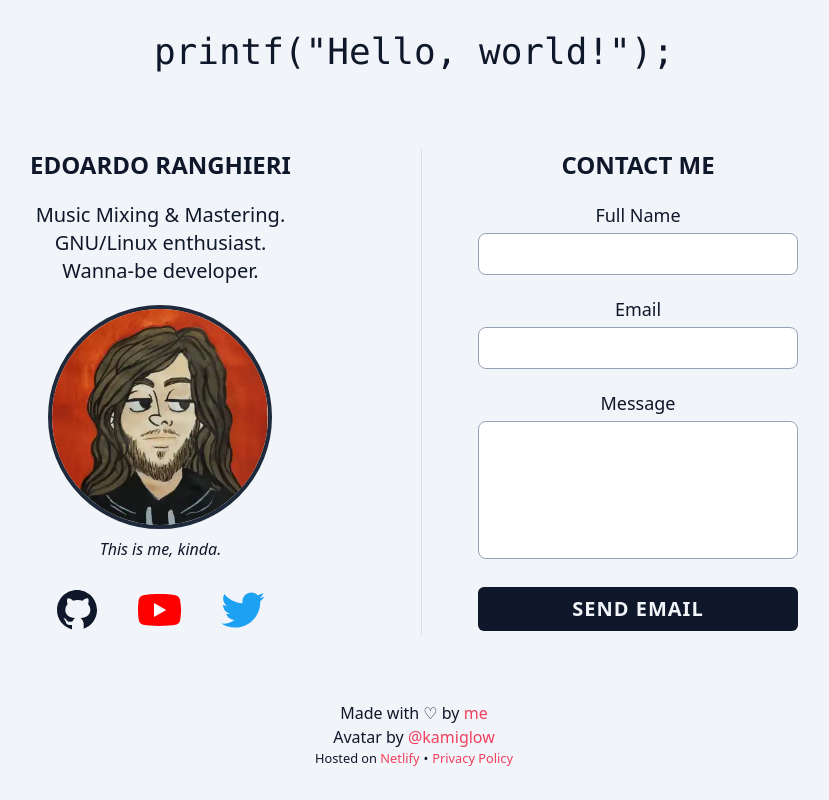
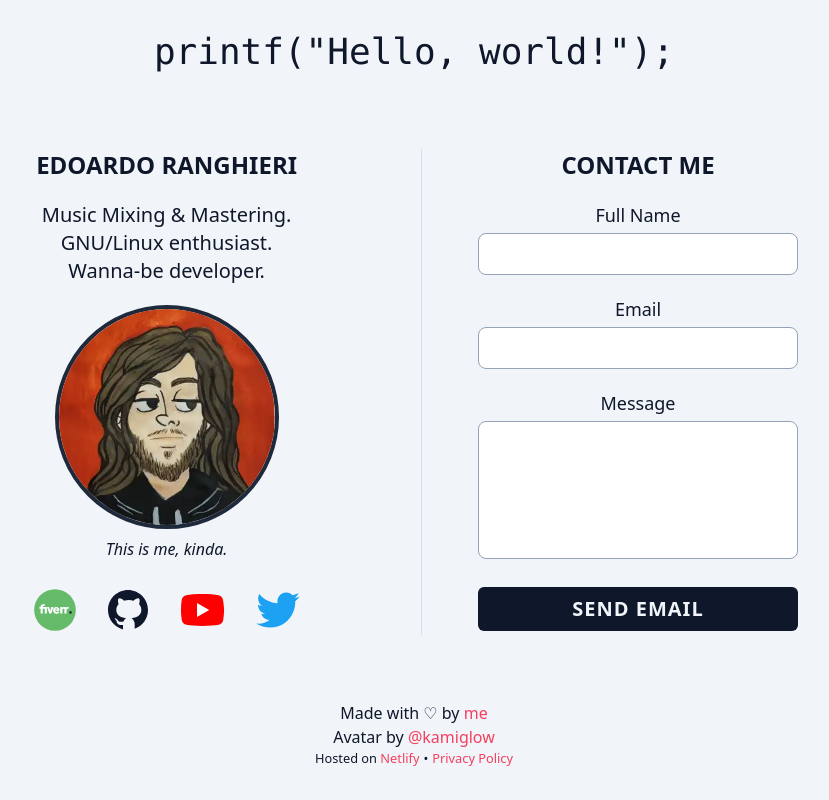
Before and after one commit to TheEdoRan/edoardo.ranghieri.com, a website: page public/index.html in a window 1280 px wide. Shown: the whole page, without its empty margins (226-1055 px from the left). Drawn offline with nearby package versions, Linux system fonts and the light colour scheme; files that its build step writes are made by us from their sources.

Commit message:
feat(index): add Fiverr link

```diff
--- a/public/index.html
+++ b/public/index.html
@@ -67,7 +67,24 @@
 					<figcaption class="italic">This is me, kinda.</figcaption>
 				</figure>
 
-				<div class="flex items-center justify-center gap-x-7 sm:gap-x-9 mt-6">
+				<div class="flex items-center justify-center gap-x-3 xs:gap-x-5 sm:gap-x-7 mt-6">
+					<a href="https://www.fiverr.com/sinegularity" target="_blank" rel="noopener noreferrer" class="-mr-[0.3rem]">
+						<svg
+							xmlns="http://www.w3.org/2000/svg"
+							viewBox="0 0 48 48"
+							width="50px"
+							height="50px"
+							class="transition text-[#66bb6a] hover:text-[#7dcc81] dark:hover:text-[#509d53]"
+						>
+							<circle cx="24" cy="24" r="20" fill="currentColor" />
+							<path
+								fill="#fff"
+								d="M35.066,22.035v-0.959h-1.821l-0.8-0.014c-0.684,0-1.151,0.45-1.335,0.974v-0.959h-2.039V27.3 h2.039v-1.334v-2.066c0-0.62,0.503-1.123,1.123-1.123h0.795v4.523h2.039v-1.334v-2.066c0-0.62,0.503-1.123,1.123-1.123h1.012v-1.7 l-0.8-0.014C35.718,21.061,35.25,21.512,35.066,22.035z M20.56,21.206l-1.094,3.597l-1.093-3.597h-2.039l2.215,6.223h0.12h1.597 h0.12l2.213-6.223H20.56z M12.23,21.206v-0.415c0-0.364,0.294-0.658,0.658-0.658h1.287v-1.706h-1.767 c-1.223,0-2.216,0.991-2.216,2.216v0.564H9v1.649h1.192v4.572h2.039v-4.572h1.944v4.572h2.039v-4.572v-1.649h-2.039H12.23V21.206z M25.424,21.122h-0.248c-1.67,0-3.024,1.354-3.024,3.024v0.342c0,1.67,1.354,3.024,3.024,3.024h0.552 c1.143,0,2.122-0.706,2.524-1.705l-1.798-0.525c0,0-0.215,0.616-0.965,0.616c-0.847,0-1.295-0.463-1.354-0.989l0,0v-0.003 c-0.004-0.038-0.006-0.077-0.006-0.115h2.3h2.022v-0.643C28.448,22.476,27.094,21.122,25.424,21.122z M24.13,23.59 c0.025-0.559,0.485-1.006,1.051-1.006h0.194c0.565,0,1.026,0.446,1.051,1.006H24.13z"
+							/>
+							<circle cx="38.852" cy="26.305" r="1.268" fill="#263238" />
+						</svg>
+					</a>
+
 					<a href="https://github.com/TheEdoRan" target="_blank" rel="noopener noreferrer">
 						<svg
 							fill="currentColor"
```
